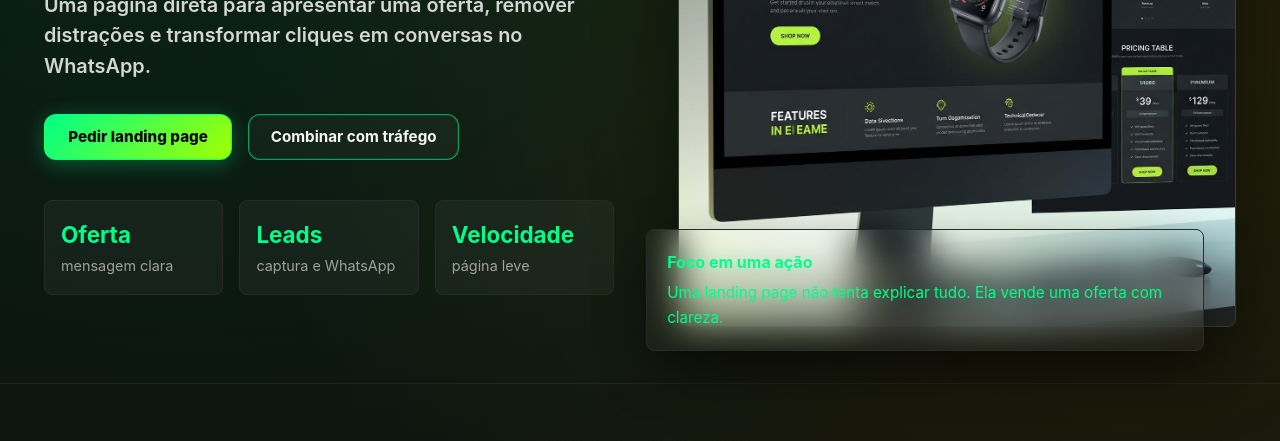
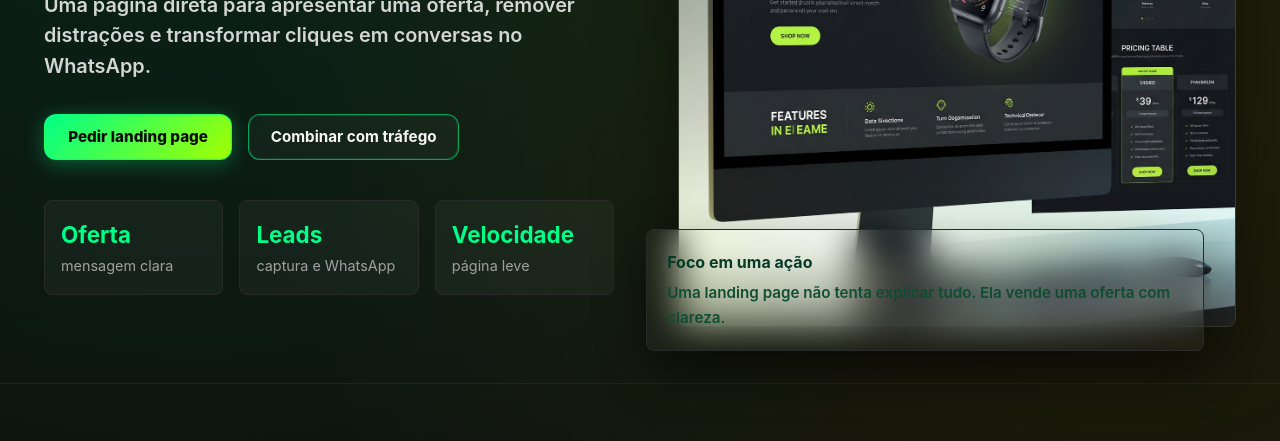
Before and after one commit to HelioFeitosa/Site-Propagacao-Digital, a website: page landing-pages.html in a window 1280 px wide. Shown: the part 346-787 px from the top of the page. Drawn offline with Linux system fonts and the light colour scheme.

Commit message:
Use darker landing page panel text

```diff
--- a/styles.css
+++ b/styles.css
@@ -1593,10 +1593,13 @@ button { font-family: inherit; cursor: pointer; border: none; background: none;
 }
 
 @media (min-width: 769px) {
-  .landing-pages-page .landing-panel strong,
+  .landing-pages-page .landing-panel strong {
+    color: #073b25;
+  }
+
   .landing-pages-page .landing-panel p {
-    color: var(--color-accent);
-    text-shadow: 0 0 16px rgba(0, 255, 136, 0.28);
+    color: #0f4d32;
+    font-weight: 600;
   }
 }
 
```
